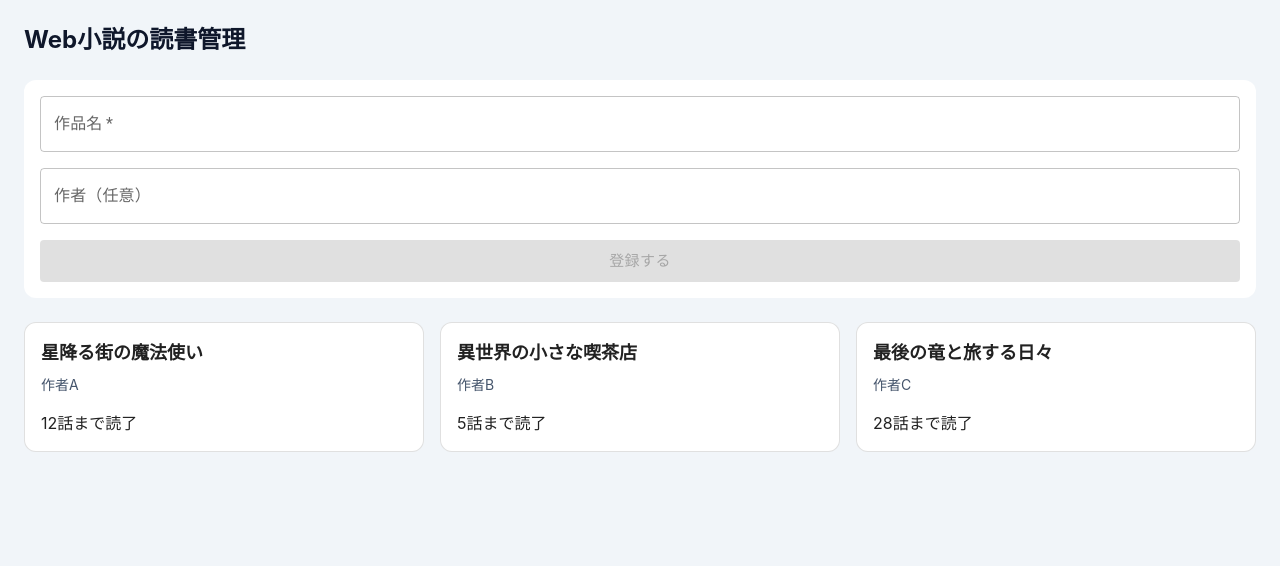
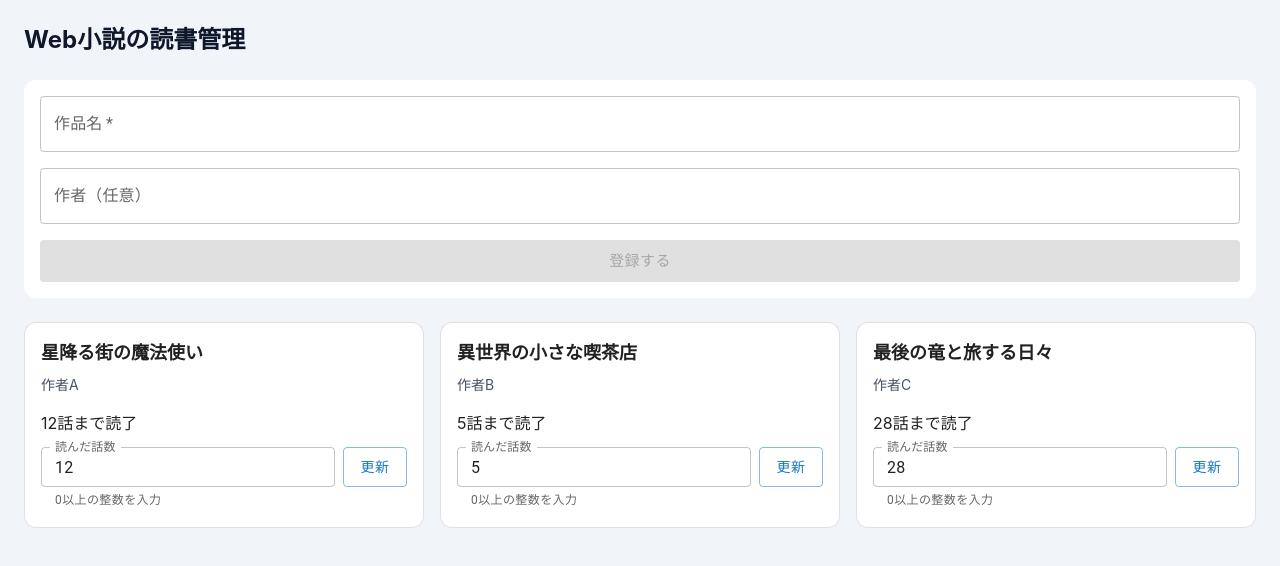
Before and after one commit to Nono-09/mui-practice, a React (Vite) app: page / in a window 1280 px wide. Shown: the top 566 px of the page. Built offline with nearby package versions, Linux system fonts and the light colour scheme.

Commit message:
作品ごとの読了話数を更新できるようにする

```diff
--- a/src/App.tsx
+++ b/src/App.tsx
@@ -7,6 +7,7 @@ function App() {
   const [novels, setNovels] = useState<Novel[]>(initialNovels)
   const [title, setTitle] = useState('')
   const [author, setAuthor] = useState('')
+  const [episodeDrafts, setEpisodeDrafts] = useState<Record<number, string>>({})
 
   function addNovel() {
     const trimmedTitle = title.trim()
@@ -25,6 +26,36 @@ function App() {
     setTitle('')
     setAuthor('')
   }
+
+  function getEpisodeInput(novel: Novel) {
+    return episodeDrafts[novel.id] ?? String(novel.readEpisode)
+  }
+
+  function isValidEpisode(value: string) {
+    return /^\d+$/.test(value.trim()) && Number.isSafeInteger(Number(value))
+  }
+
+  function updateEpisode(id: number) {
+    const novel = novels.find((novel) => novel.id === id)
+    if (!novel) return
+
+    const input = getEpisodeInput(novel)
+    if (!isValidEpisode(input)) return
+
+    const episode = Number(input)
+
+    setNovels((current) =>
+      current.map((novel) =>
+        novel.id === id ? { ...novel, readEpisode: episode } : novel,
+      ),
+    )
+
+    setEpisodeDrafts((current) => ({
+      ...current,
+      [id]: String(episode),
+    }))
+  }
+
   return (
     <div className="min-h-screen bg-slate-100 p-6 font-sans text-slate-900">
     <h1 className="mb-6 text-2xl font-bold">Web小説の読書管理</h1>
@@ -70,6 +101,34 @@ function App() {
           <h2 className="mb-2 text-lg font-bold">{novel.title}</h2>
           <p className="text-sm text-slate-600">{novel.author}</p>
           <p className="mt-4">{novel.readEpisode}話まで読了</p>
+          <div className="mt-3 flex items-start gap-2">
+          <TextField
+            id={`episode-${novel.id}`}
+            label="読んだ話数"
+            size="small"
+            fullWidth
+            value={getEpisodeInput(novel)}
+            onChange={(event) =>
+              setEpisodeDrafts((current) => ({
+                ...current,
+                [novel.id]: event.target.value,
+              }))
+            }
+            error={!isValidEpisode(getEpisodeInput(novel))}
+            helperText="0以上の整数を入力"
+            slotProps={{ htmlInput: { inputMode: 'numeric' } }}
+          />
+
+          <Button
+            type="button"
+            variant="outlined"
+            disabled={!isValidEpisode(getEpisodeInput(novel))}
+            onClick={() => updateEpisode(novel.id)}
+            sx={{ minHeight: 40 }}
+          >
+            更新
+          </Button>
+        </div>
         </Card>
       ))}
     </div>
```
